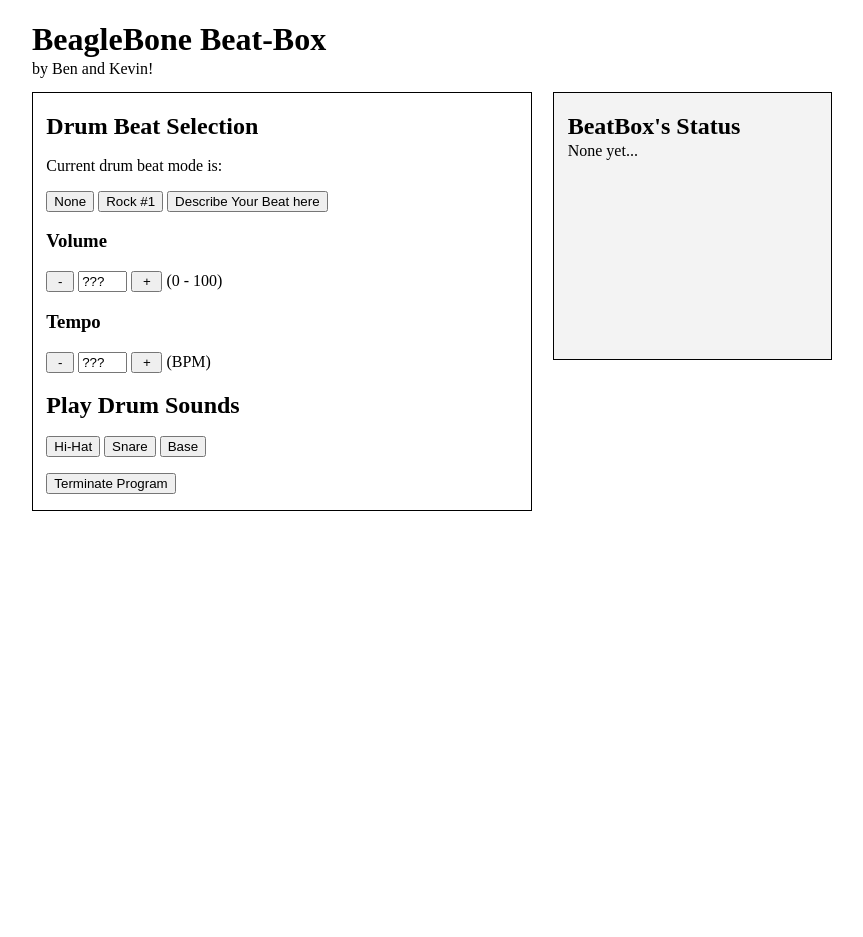
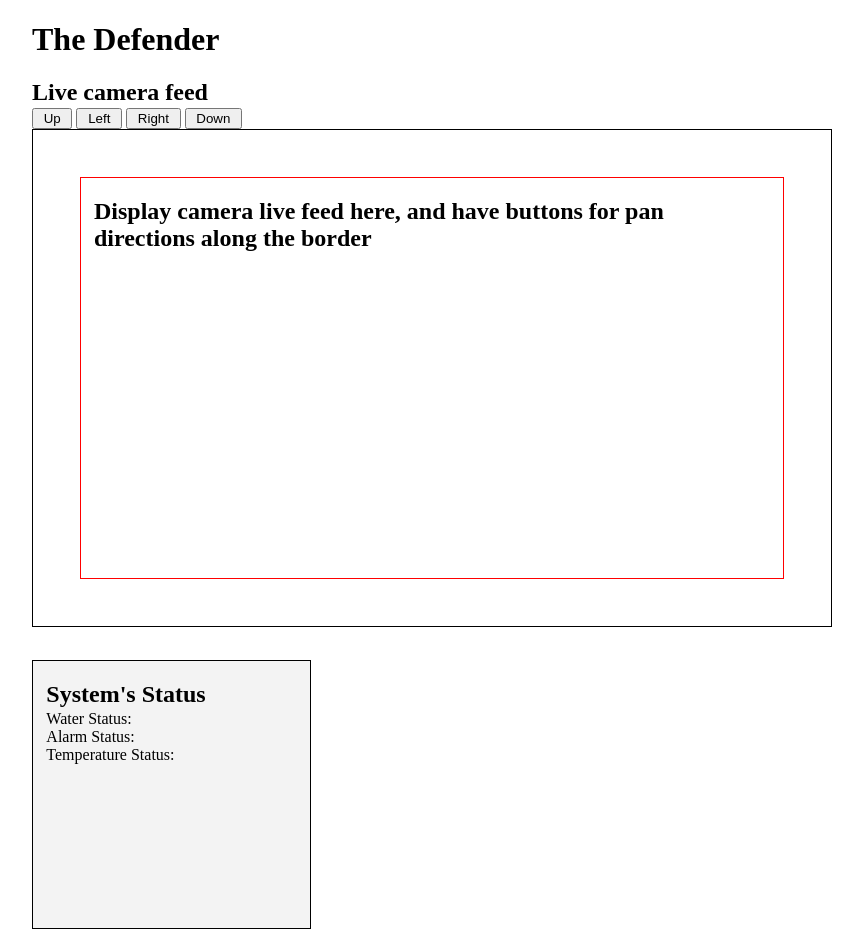
Before and after one commit to bhoward27/433-prj, a website: page host/NodeJs-Code/public/sample_index.html in a window 1280 px wide. Shown: the whole page, without its empty margins (208-1071 px from the left). Before the commit the page ends 800 px from the top, so only its background shows below. Drawn offline with nearby package versions, Linux system fonts and the light colour scheme; no server answers.

Commit message:
Changed Html and css of files

```diff
--- a/host/NodeJs-Code/public/sample_index.html
+++ b/host/NodeJs-Code/public/sample_index.html
@@ -2,65 +2,39 @@
 <!DOCTYPE html>
 <html lang='en'>
 <head>
-	<title>BeagleBone Beat-Box</title>
+	<title>The Defender</title>
 	<meta charset="UTF-8">
 	<link rel='stylesheet' href='style.css'></link>
 </head>
 
 <body>
 <form>
-	<h1>BeagleBone Beat-Box</h1>
-	<div>by Ben and Kevin!</div>
+	<h1>The Defender</h1>
+	<div id='content'>
+		<h2>Live camera feed</h2>
 
-	<div id='content'>
-		<div id='status-box'>
-			<h2>BeatBox's Status</h2>
-			<div id='status'>None yet...</div>
+		<div id='pan-div'>
+			<input type="button" id="panUp" value=" Up "/>
+			<input type="button" id="panLeft" value=" Left "/>
+			<input type="button" id="panRight" value=" Right "/>
+			<input type="button" id="panDown" value=" Down "/>
 		</div>
 
-		<div id='left-box'>
-			<div id='modediv'>
-				<h2>Drum Beat Selection</h2>
-				<p>Current drum beat mode is: <strong><span id="modeid"></span></strong></p>
-				<p>
-					<input type="button" id="modeNone"  value="None"/>
-					<input type="button" id="modeRock1" value="Rock #1"/>
-					<input type="button" id="modeRock2" value="Describe Your Beat here"/>
-				</p>
-				<h3>Volume</h3>
-				<p>
-					<input type="button" id="volumeDown" value=" - "/>
-					<input type="text"   id="volumeid" value="???" size="3" readonly/>
-					<input type="button" id="volumeUp" value=" + "/>
-					(0 - 100)
-				</p>
-				<h3>Tempo</h3>
-				<p>
-					<input type="button" id="volumeDown" value=" - "/>
-					<input type="text"   id="volumeid" value="???" size="3" readonly/>
-					<input type="button" id="volumeUp" value=" + "/>
-					(BPM)
-				</p>
-				<h2>Play Drum Sounds</h2>
-				<p>
-					<input type="button" id="hiHat"  value="Hi-Hat"/>
-					<input type="button" id="snare" value="Snare"/>
-					<input type="button" id="base" value="Base"/>
-				</p>
-			</div>
 
-			<div id='control'>
-				<p>
-					<input type="button" id="stop" value="Terminate Program"/>
-				</p>
+		<div id='outer-left-box'>
+			<div id='left-box'>
+				<div id='modediv'>
+					<h2>Display camera live feed here, and have buttons for pan directions along the border</h2>
+				</div>
 			</div>
 		</div>
-		<div id='error-box'>
-			<h2>Server Error</h2>
-			<p>Server error detected. Please resolve error before continuing.</p>
-			<div><code id='error-text'>No error yet... did you hide this div correctly via Javascript? :)</code></div>
+
+		<div id='status-box'>
+			<h2>System's Status</h2>
+			<div id='water-status'>Water Status: </div>
+			<div id='alarm-status'>Alarm Status: </div>
+			<div id='temp-status'>Temperature Status: </div>
 		</div>
-
 	</div>
 </form>
 
--- a/host/NodeJs-Code/public/style.css
+++ b/host/NodeJs-Code/public/style.css
@@ -14,21 +14,26 @@
 }
 
 #status-box {
-	float: right;
 	width: 250px;
 	min-height: 200pt;
 	border: thin black solid;
 	background-color: #f3f3f3;
 	padding-left: 10pt;
 	padding-right: 10pt;
+	margin-top: 25pt;
 }
 
 #left-box {
-	margin-right: 300px;
-	border: thin black solid;
+	border: thin red solid;
 	padding-left: 10pt;
 	padding-right: 10pt;
-	min-height: 200pt;
+	min-height: 300pt;
+	margin: 35pt;
+}
+
+#outer-left-box {
+	border: thin black solid;
+	min-height: 300pt;
 }
 
 #error-box {
```
